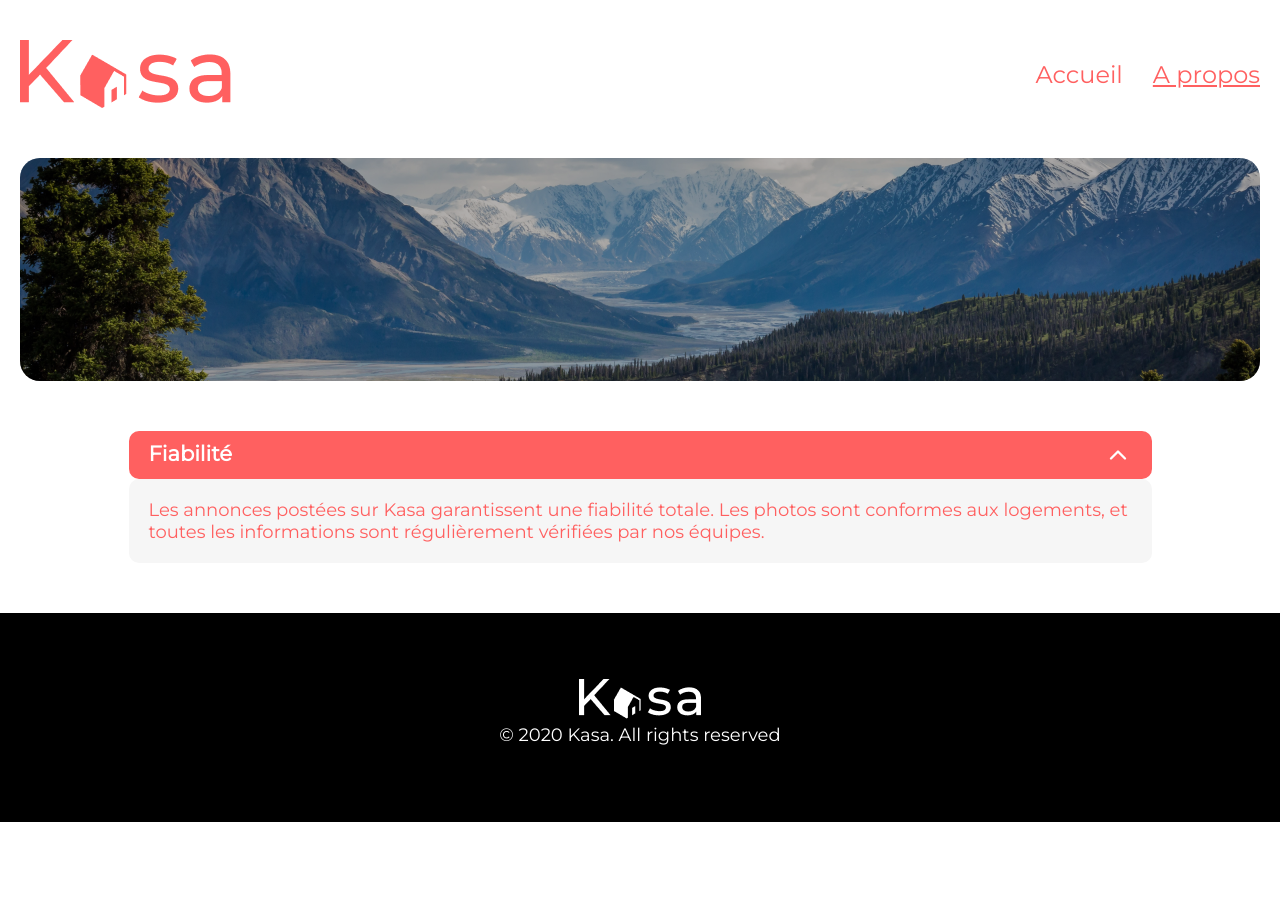
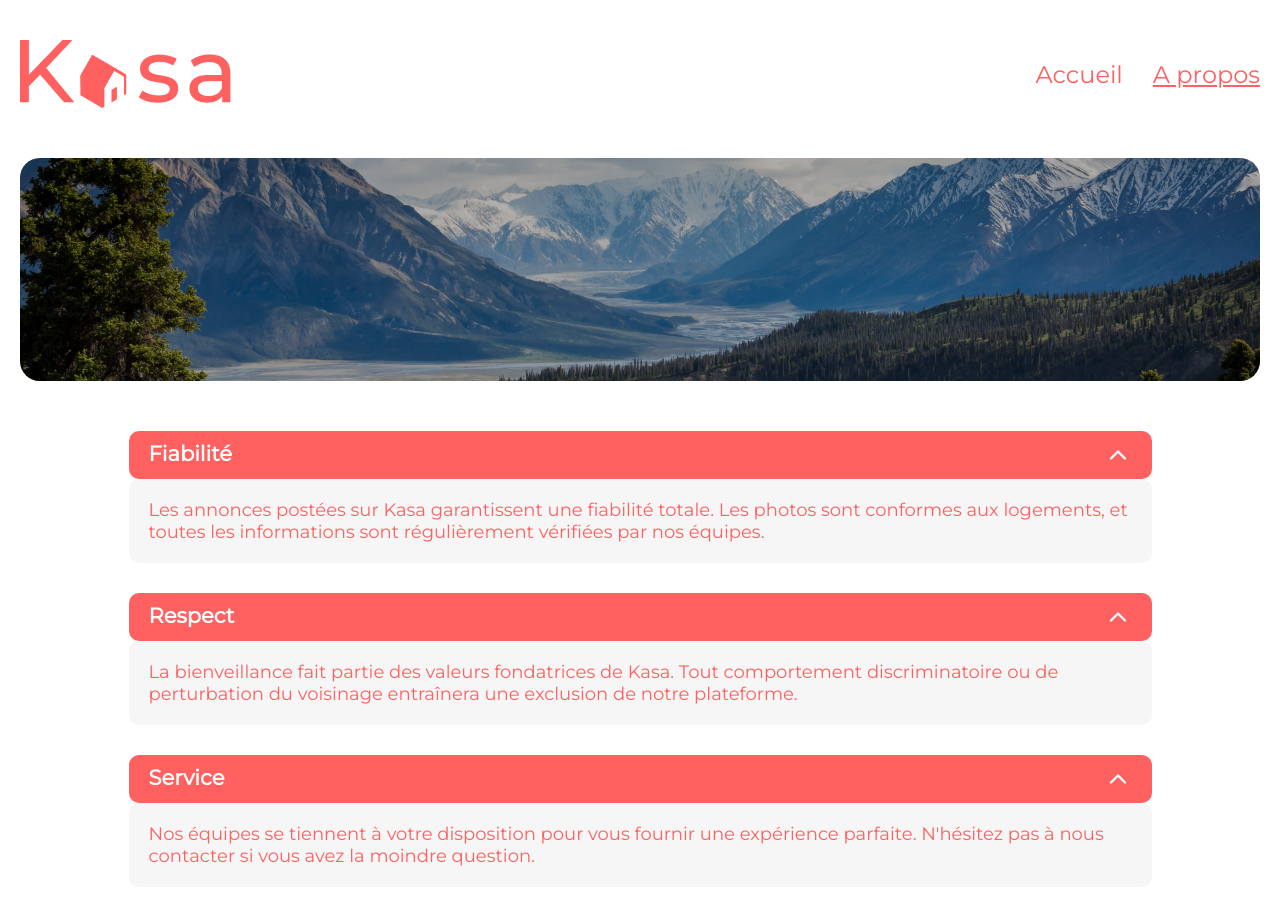
Before and after one commit to orohellec/kasa_website, a React (Create React App) app: page /a-propos in a window 1280 px wide. Shown: the top 915 px of the page. Before the commit the page ends 822 px from the top, so only its background shows below. Built offline with nearby package versions, Linux system fonts and the light colour scheme.

Commit message:
windowDropDown component and about page finished + small fix on the footer

```diff
--- /dev/null
+++ b/src/assets/styles/AboutPage.css
@@ -0,0 +1,5 @@
+.values {
+  display: flex;
+  flex-direction: column;
+  gap: 30px;
+}
--- a/src/assets/styles/Card.css
+++ b/src/assets/styles/Card.css
@@ -9,7 +9,7 @@
 .card__image {
   border-radius: 10px;
   height: 340px;
-  width: 340px;
+  max-width: 340px;
   object-fit: fill;
   position: relative;
   z-index: -1;
--- a/src/assets/styles/Footer.css
+++ b/src/assets/styles/Footer.css
@@ -5,7 +5,7 @@
   text-align: center;
   height: var(--footer-height);
   bottom: 0px;
-  width: 100vw;
+  width: 100%;
 }
 
 .footer__logo {
--- a/src/assets/styles/WindowDropDown.css
+++ b/src/assets/styles/WindowDropDown.css
@@ -1,5 +1,6 @@
 .w-dropdown {
   max-width: 1023px;
+  width: 100%;
   margin: auto;
 }
 
@@ -12,6 +13,10 @@
   padding: 10px 20px;
 }
 
+.w-dropdown__title-wrapper:hover {
+  cursor: pointer;
+}
+
 .w-dropdown__content {
   padding: 20px 20px;
   background-color: var(--color-background-grey);
--- a/src/components/WindowDropDown.js
+++ b/src/components/WindowDropDown.js
@@ -1,10 +1,18 @@
 import '../assets/styles/WindowDropDown.css'
+import { useState } from 'react'
 
 const WindowDropdown = ({ title, text }) => {
+  const [visible, setVisible] = useState(true);
+
+  const hideShowContent = () => {
+    setVisible(prev => !prev)
+  }
+
   return (
     <article className="w-dropdown">
-      <div className="w-dropdown__title-wrapper">
+      <div className="w-dropdown__title-wrapper" onClick={hideShowContent}>
         <h3>{title}</h3>
+        {visible ?
           <svg
             xmlns="http://www.w3.org/2000/svg"
             width="28"
@@ -12,17 +20,36 @@ const WindowDropdown = ({ title, text }) => {
             viewBox="0 0 24 24"
             fill="none"
             stroke="currentColor"
-          stroke-width="2"
-          stroke-linecap="round"
-          stroke-linejoin="round"
-          class="feather feather-chevron-up"
+            strokeWidth="2"
+            strokeLinecap="round"
+            strokeLinejoin="round"
+            className="feather feather-chevron-up"
           >
             <polyline points="18 15 12 9 6 15"></polyline>
+          </svg> :
+          <svg
+            xmlns="http://www.w3.org/2000/svg"
+            width="28"
+            height="28"
+            viewBox="0 0 24 24"
+            fill="none"
+            stroke="currentColor"
+            strokeWidth="2"
+            strokeLinecap="round"
+            strokeLinejoin="round"
+            className="feather feather-chevron-down"
+          >
+            <polyline points="6 9 12 15 18 9"></polyline>
           </svg>
+        }
       </div>
+      {visible ?
         <p className="w-dropdown__content">
           {text}
-      </p>
+        </p> :
+        null
+      }
+
     </article>
   )
 }
--- /dev/null
+++ b/src/data/aboutpageData.js
@@ -0,0 +1,20 @@
+const aboutData = [
+  {
+    title: "Fiabilité",
+    text: "Les annonces postées sur Kasa garantissent une fiabilité totale. Les photos sont conformes aux logements, et toutes les informations sont régulièrement vérifiées par nos équipes."
+  },
+  {
+    title: 'Respect',
+    text: 'La bienveillance fait partie des valeurs fondatrices de Kasa. Tout comportement discriminatoire ou de perturbation du voisinage entraînera une exclusion de notre plateforme.'
+  },
+  {
+    title: "Service",
+    text: "Nos équipes se tiennent à votre disposition pour vous fournir une expérience parfaite. N'hésitez pas à nous contacter si vous avez la moindre question."
+  },
+  {
+    title: "Sécurité",
+    text: "La sécurité est la priorité de Kasa. Aussi bien pour nos hôtes que pour les voyageurs, chaque logement correspond aux critères de sécurité établis par nos services. En laissant une note aussi bien à l'hôte qu'au locataire, cela permet à nos équipes de vérifier que les standards sont bien respectés. Nous organisons également des ateliers sur la sécurité domestique pour nos hôtes."
+  }
+]
+
+export default aboutData;
--- a/src/pages/AboutPage.js
+++ b/src/pages/AboutPage.js
@@ -1,17 +1,25 @@
 import App from '../App'
+import '../assets/styles/AboutPage.css'
 import WindowDropDown from '../components/WindowDropDown'
 import Banner from '../components/Banner'
+
+import aboutData from '../data/aboutpageData'
 
 const AboutPage = () => {
   return (
     <App>
       <Banner title="" image="aboutpage_banner.png" />
-      <WindowDropDown
-        title="Fiabilité"
-        text="Les annonces postées sur Kasa garantissent une fiabilité
-        totale. Les photos sont conformes aux logements, et toutes les informations
-        sont régulièrement vérifiées par nos équipes."
-      />
+      <div className="values">
+        {aboutData.map((data, index) => {
+          return (
+            <WindowDropDown
+              key={index}
+              title={data.title}
+              text={data.text}
+            />
+          )
+        })}
+      </div>
     </App>
   )
 }
```
Also changed, not shown: src/assets/svg/chevron-down.svg (deleted), src/assets/svg/chevron-up.svg (deleted). Lines whose indentation alone changed are shown as unchanged.
